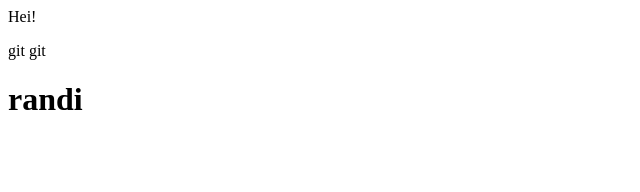
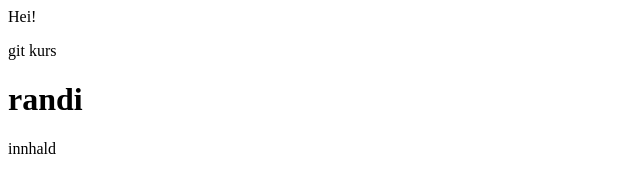
Before and after one commit to randioyri/randi-project, a plain HTML site: page index.html in a window 1280 px wide. Shown: the full height of the page, 0-640 px from the left. Drawn offline with Linux system fonts and the light colour scheme.

Commit message:
ordendring

```diff
--- a/index.html
+++ b/index.html
@@ -1,12 +1,13 @@
 <html>
 	<head>
-	<title>Git Hub project</title>
+	<title>Git Hub --  project</title>
 	</head>
 	<body>
 
 	<p> Hei! </p>
-	<p> git git </p>
+	<p> git kurs </p>
 <h1>randi</h1>
+<p>innhald</p>
 
 	</body>
 </html>
```
